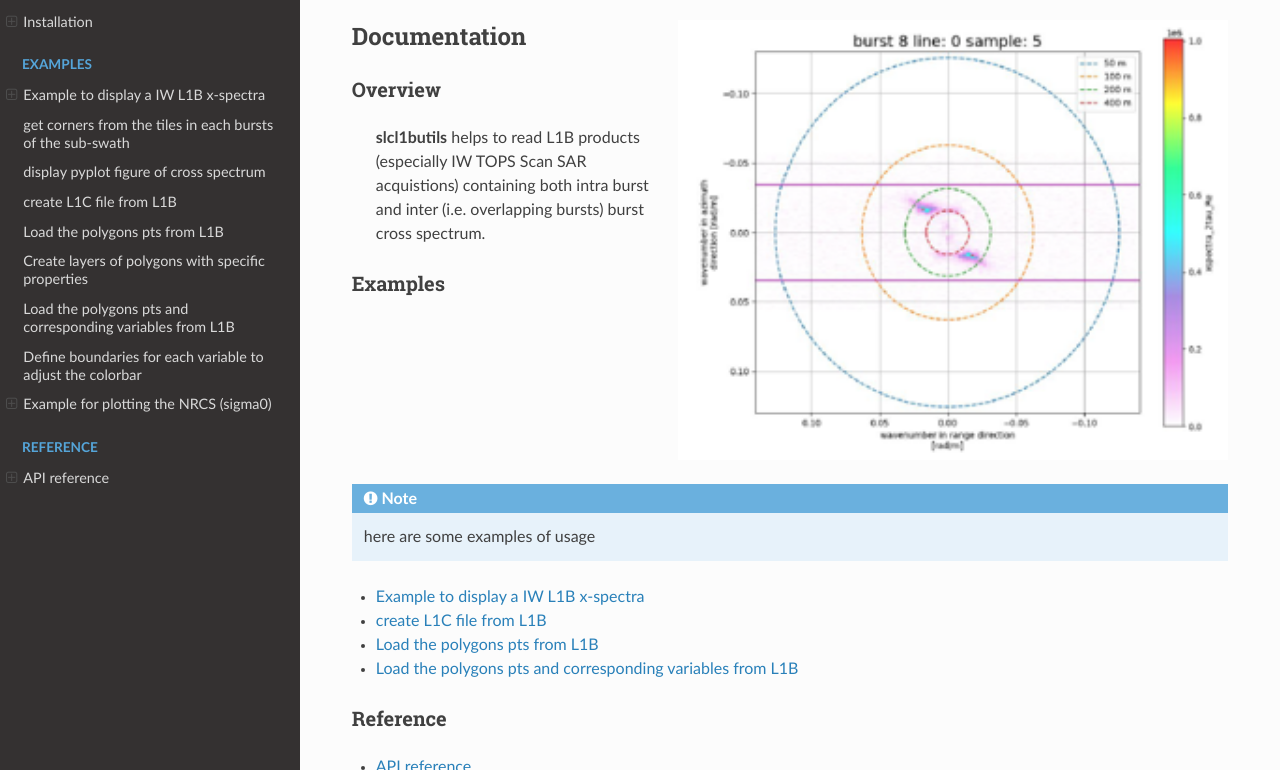
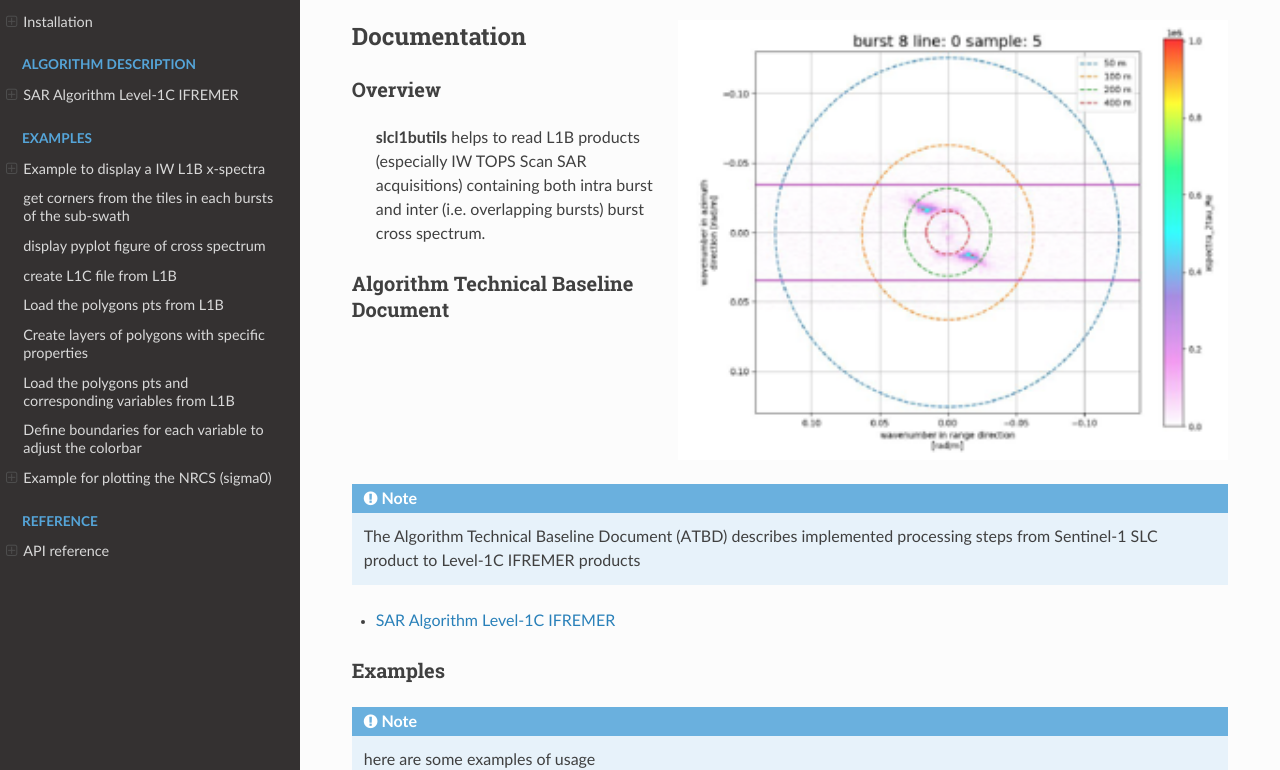
Before and after one commit to umr-lops/utils_xsarslc_l1b, a Sphinx documentation site: the page built from docs/index.rst, in a window 1280 px wide and 900 px high, scrolled down 315 px, cut to the strip 130-900 px from the top of the window. Built offline with Sphinx 7.4.7 and the Read the Docs theme 2.0.0, drawn with Linux system fonts in a browser that asks for light colours.

Commit message:
add sphinx ATBD CWAVE

```diff
--- a/docs/index.rst
+++ b/docs/index.rst
@@ -28,8 +28,18 @@ Documentation
 Overview
 ........
 
-    **slcl1butils**  helps to read L1B products (especially IW TOPS Scan SAR acquistions) containing both intra burst and
+    **slcl1butils**  helps to read L1B products (especially IW TOPS Scan SAR acquisitions) containing both intra burst and
     inter (i.e. overlapping bursts) burst cross spectrum.
+
+
+
+Algorithm Technical Baseline Document
+.....................................
+
+.. note::
+    The Algorithm Technical Baseline Document (ATBD) describes implemented processing steps from Sentinel-1 SLC product to Level-1C IFREMER products
+
+* :doc:`atbd`
 
 
 Examples
@@ -73,6 +83,13 @@ Last documentation build: |today|
 .. toctree::
    :maxdepth: 1
    :hidden:
+   :caption: Algorithm description
+
+   atbd
+
+.. toctree::
+   :maxdepth: 1
+   :hidden:
    :caption: Examples
 
    examples/display_a_IW_L1B_xspectra
```
Also changed, not shown: docs/cwave.rst (+79 -0 lines).
